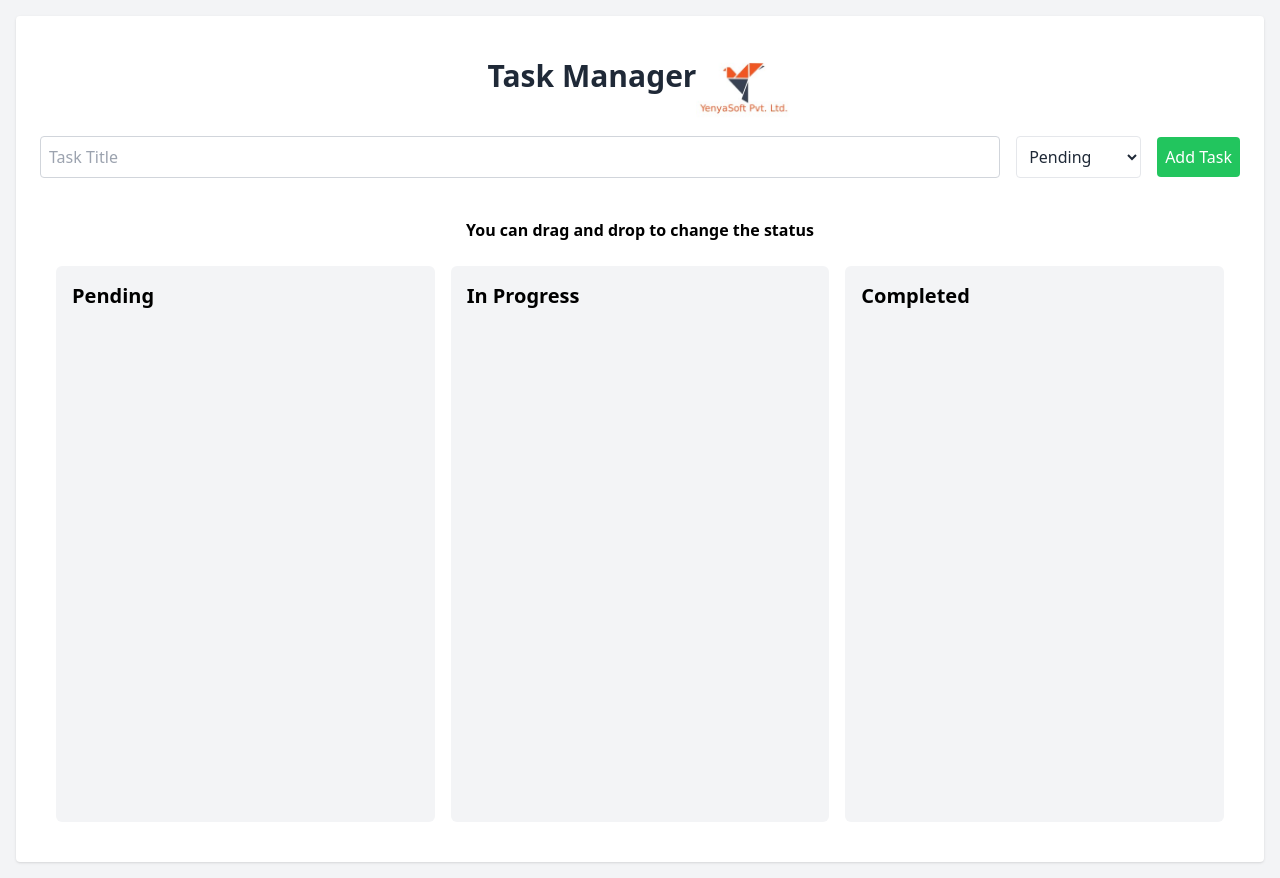
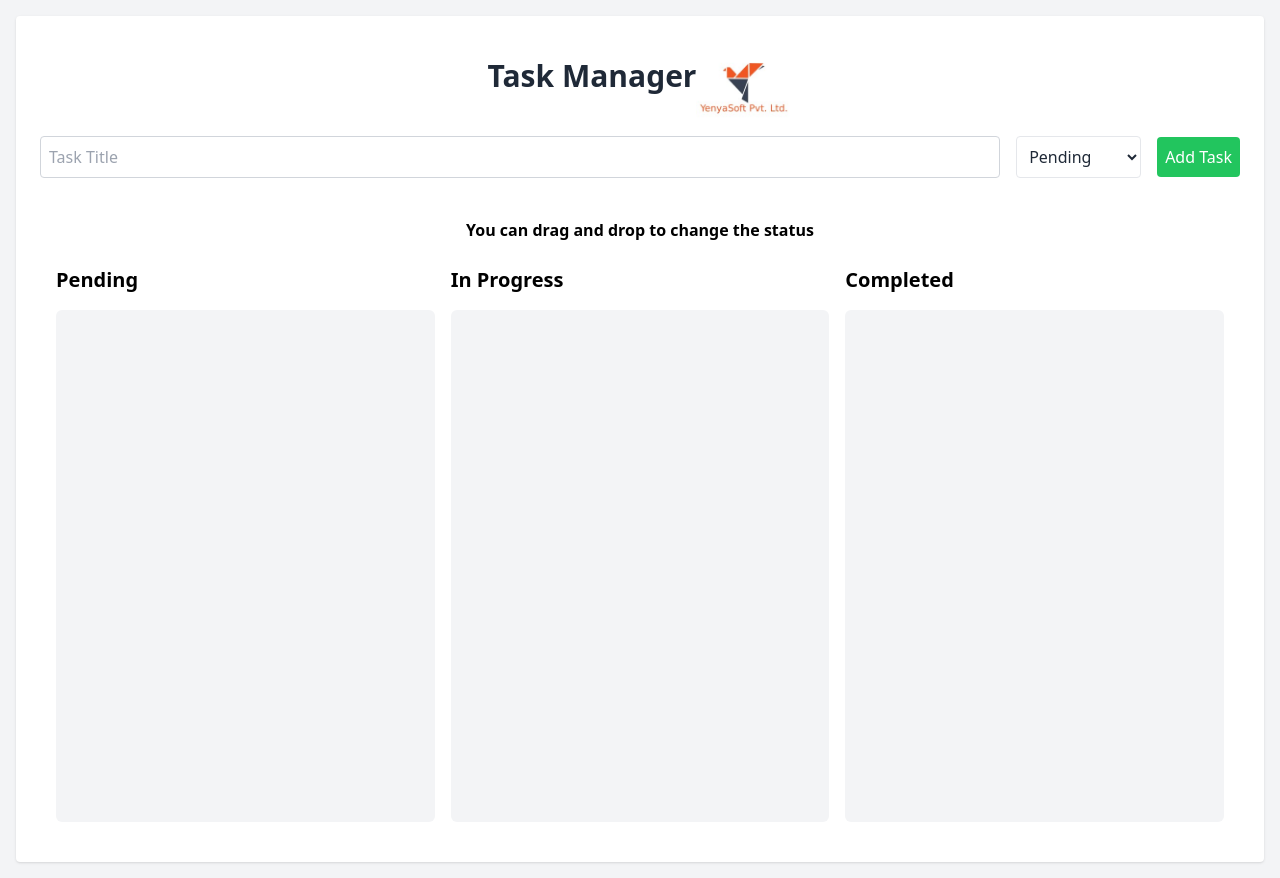
Before and after one commit to awi246/yenyasoft-task, a React (Vite) app: page / in a window 1280 px wide. Built offline with nearby package versions, Linux system fonts and the light colour scheme.

Commit message:
ui glitch fix

```diff
--- a/src/components/TaskList.tsx
+++ b/src/components/TaskList.tsx
@@ -80,18 +80,19 @@ const TaskList: React.FC = () => {
           <div className="flex flex-col sm:flex-row gap-4 overflow-x-auto">
             {(['pending', 'in-progress', 'completed'] as TaskStatus[]).map(
               (status) => (
-                <Droppable key={status} droppableId={status}>
+                <div key={status} className="flex-1">
+                  <h2 className="text-xl font-semibold mb-4 capitalize">
+                    {status.replace('-', ' ')}
+                  </h2>
+                  <Droppable droppableId={status}>
                     {(provided, snapshot) => (
                       <div
-                      className={`flex-1 bg-gray-100 rounded-md p-4 ${
+                        className={`bg-gray-100 rounded-md p-4 ${
                           snapshot.isDraggingOver ? 'bg-gray-200' : ''
                         }`}
                         ref={provided.innerRef}
                         {...provided.droppableProps}
                       >
-                      <h2 className="text-xl font-semibold mb-4 capitalize">
-                        {status.replace('-', ' ')}
-                      </h2>
                         <div className="space-y-4 min-h-[60vh]">
                           {getTasksByStatus(status).map((task, index) => (
                             <Draggable
@@ -120,6 +121,7 @@ const TaskList: React.FC = () => {
                       </div>
                     )}
                   </Droppable>
+                </div>
               )
             )}
           </div>
```
Lines whose indentation alone changed are shown as unchanged.
